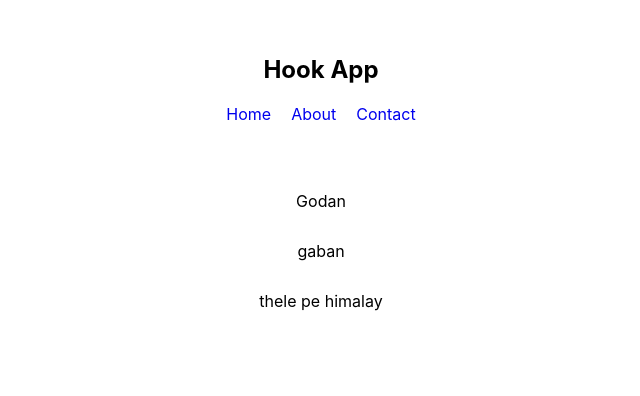
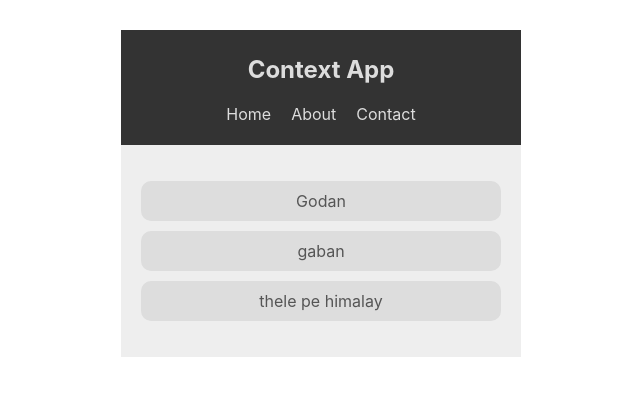
Before and after one commit to SanchitYadav2005/Hooks_-_Context, a React (Vite) app: page / in a window 1280 px wide. Shown: the top 396 px of the page, without its empty margins (319-959 px from the left). Built offline with nearby package versions, Linux system fonts and the light colour scheme.

Commit message:
added the context to both the components

```diff
--- a/src/components/BookList.jsx
+++ b/src/components/BookList.jsx
@@ -1,13 +1,19 @@
 import { Component } from "react";
+import { ThemeContext } from "../context/ThemeContext";
 
 class BookList extends Component {
+  static contextType = ThemeContext
   render() {
+    const { isLightTheme, light, dark } = this.context;
+  // this is deciding the theme if the isLightTheme is true then the theme will be light and all the properties that light state have theme will have all those properties otherwise it will have dark theme and have all the properties that the dark state have.
+  const theme = isLightTheme ? dark: light;
     return (
-      <div className="book-list">
+
+      <div className="book-list" style={{background: theme.bg, color: theme.syntax}}>
         <ul>
-          <li>Godan</li>
-          <li>gaban</li>
-          <li>thele pe himalay</li>
+          <li style={{background: theme.ui}}>Godan</li>
+          <li style={{background: theme.ui}}>gaban</li>
+          <li style={{background: theme.ui}}>thele pe himalay</li>
         </ul>
       </div>
     );
--- a/src/components/Navbar.jsx
+++ b/src/components/Navbar.jsx
@@ -1,20 +1,18 @@
-import { Component } from "react";
+import { Component } from 'react';
+import { ThemeContext } from '../context/ThemeContext';
 
 class Navbar extends Component {
+  static contextType = ThemeContext;
   render() {
+    const { isLightTheme, light, dark } = this.context;
+    const theme = isLightTheme ? light : dark;
     return (
-      <nav>
-        <h1>Hook App</h1>
+      <nav style={{ background: theme.ui, color: theme.syntax }}>
+        <h1>Context App</h1>
         <ul>
-          <a href="#">
-            <li>Home</li>
-          </a>
-          <a href="#">
-            <li>About</li>
-          </a>
-          <a href="#">
-            <li>Contact</li>
-          </a>
+          <li>Home</li>
+          <li>About</li>
+          <li>Contact</li>
         </ul>
       </nav>
     );
```
